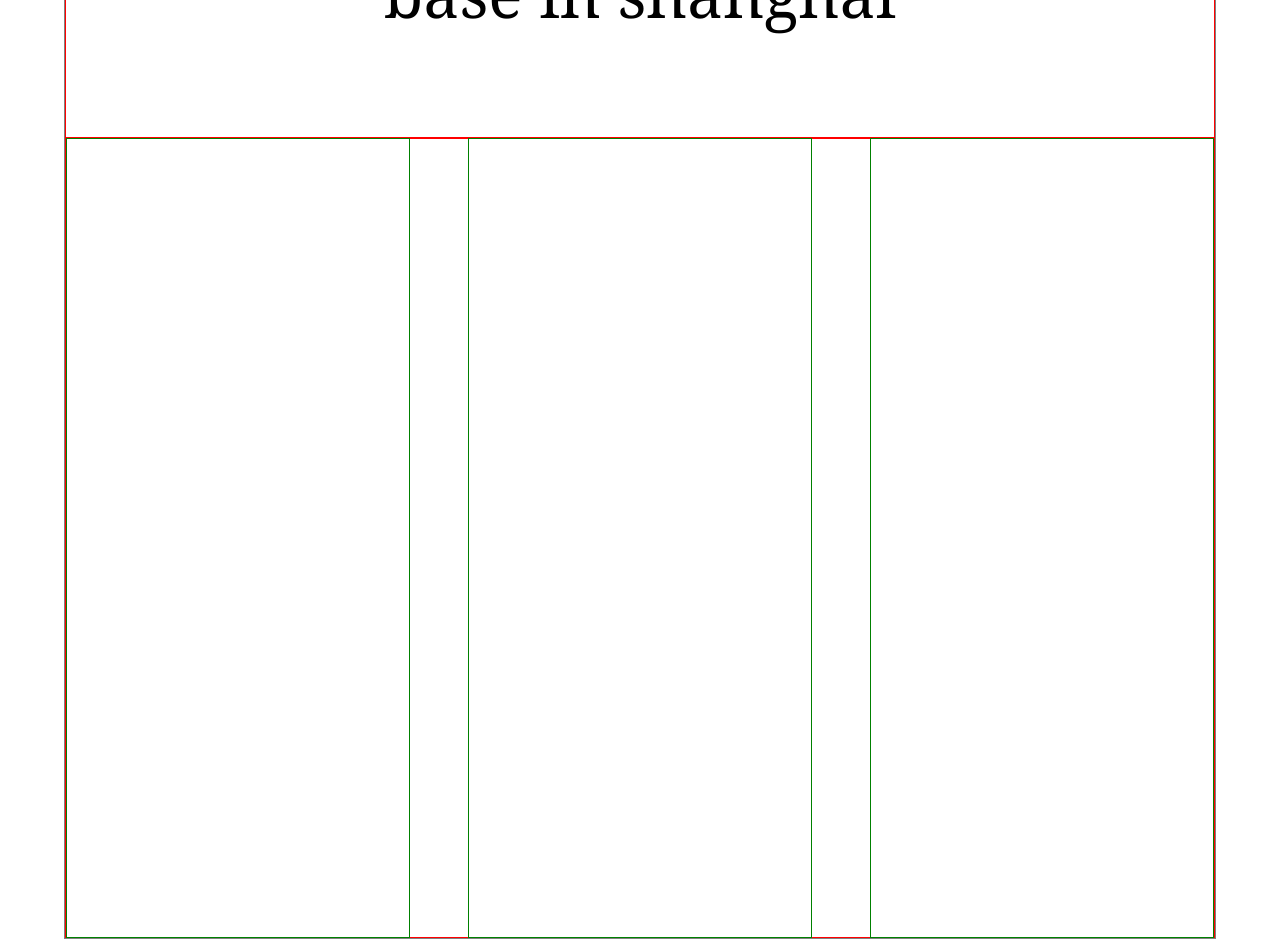
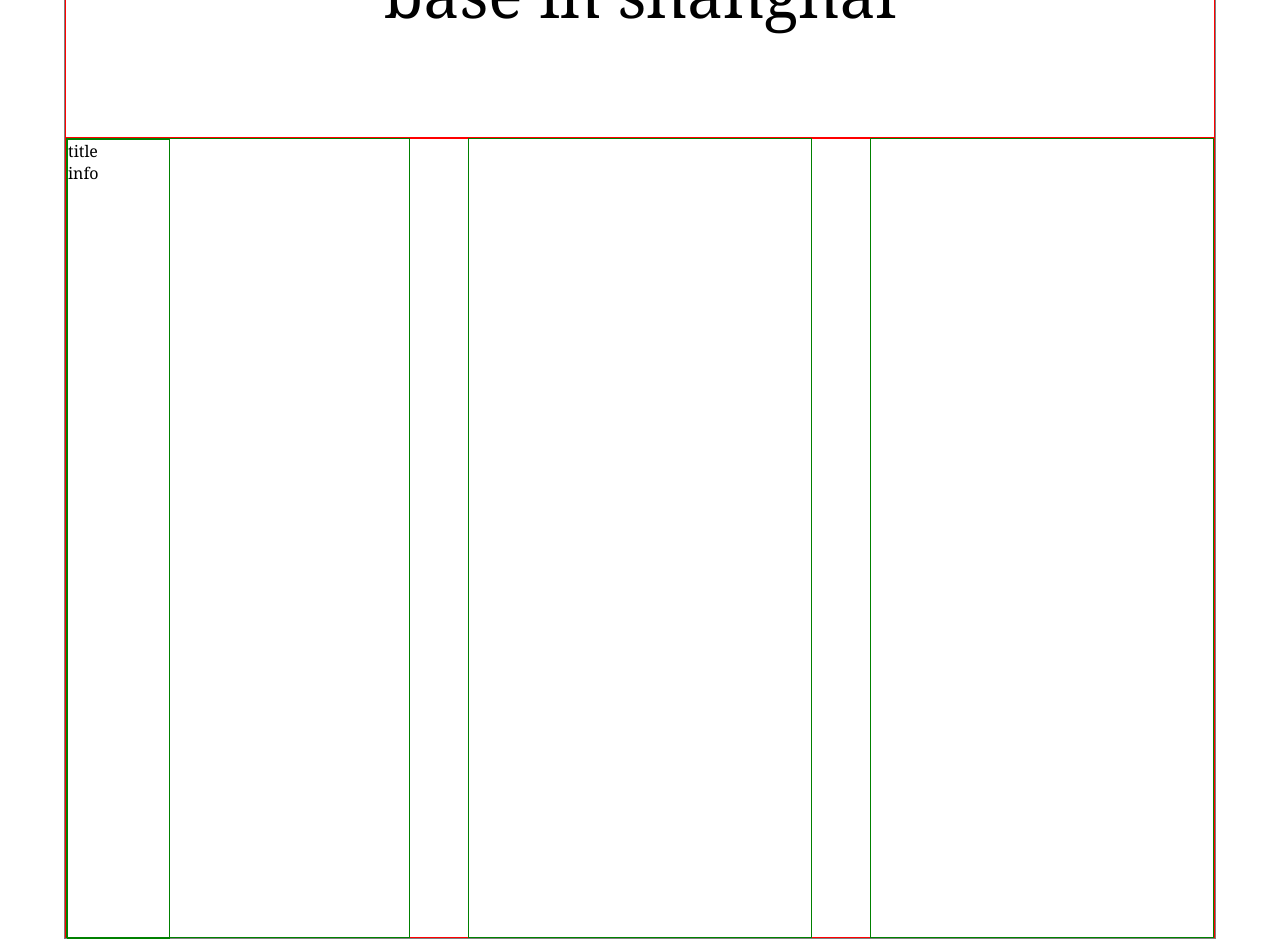
Before and after one commit to herzorf/herzorf, a Vue app: page /#/ in a window 1280 px wide. Shown: the part 500-1439 px from the top of the page. Built offline with nearby package versions, Linux system fonts and the light colour scheme.

Commit message:
使用插槽来传递内容

```diff
--- a/src/pages/home/components/personal-data-item/personal-data-item.vue
+++ b/src/pages/home/components/personal-data-item/personal-data-item.vue
@@ -1,7 +1,11 @@
 <template>
-    <div>
-        <title></title>
-        <div class="info"></div>
+    <div class="itemWrapper">
+        <div>
+            <slot name="title"></slot>
+        </div>
+        <div class="info">
+            <slot name="info"></slot>
+        </div>
     </div>
 </template>
 <script lang="ts">
@@ -10,5 +14,7 @@
 }
 </script>
 <style lang="scss">
-
+    .itemWrapper{
+        border: 1px solid black;
+    }
 </style>
--- a/src/pages/home/home.vue
+++ b/src/pages/home/home.vue
@@ -6,7 +6,12 @@
             <h1>base in shanghai</h1>
         </section>
         <section class="personalData">
-            <div class="left"></div>
+            <div class="left">
+                <PersonalDataItem>
+                    <template #title>title</template>
+                    <template #info>info</template>
+                </PersonalDataItem>
+            </div>
             <div class="center"></div>
             <div class="right"></div>
         </section>
@@ -14,6 +19,7 @@
 
 <script setup lang="ts" name="home">
 import Header from '@/components/header/header.vue';
+import PersonalDataItem from './components/personal-data-item/personal-data-item.vue';
 
 </script>
 <style scoped lang="scss">
```
